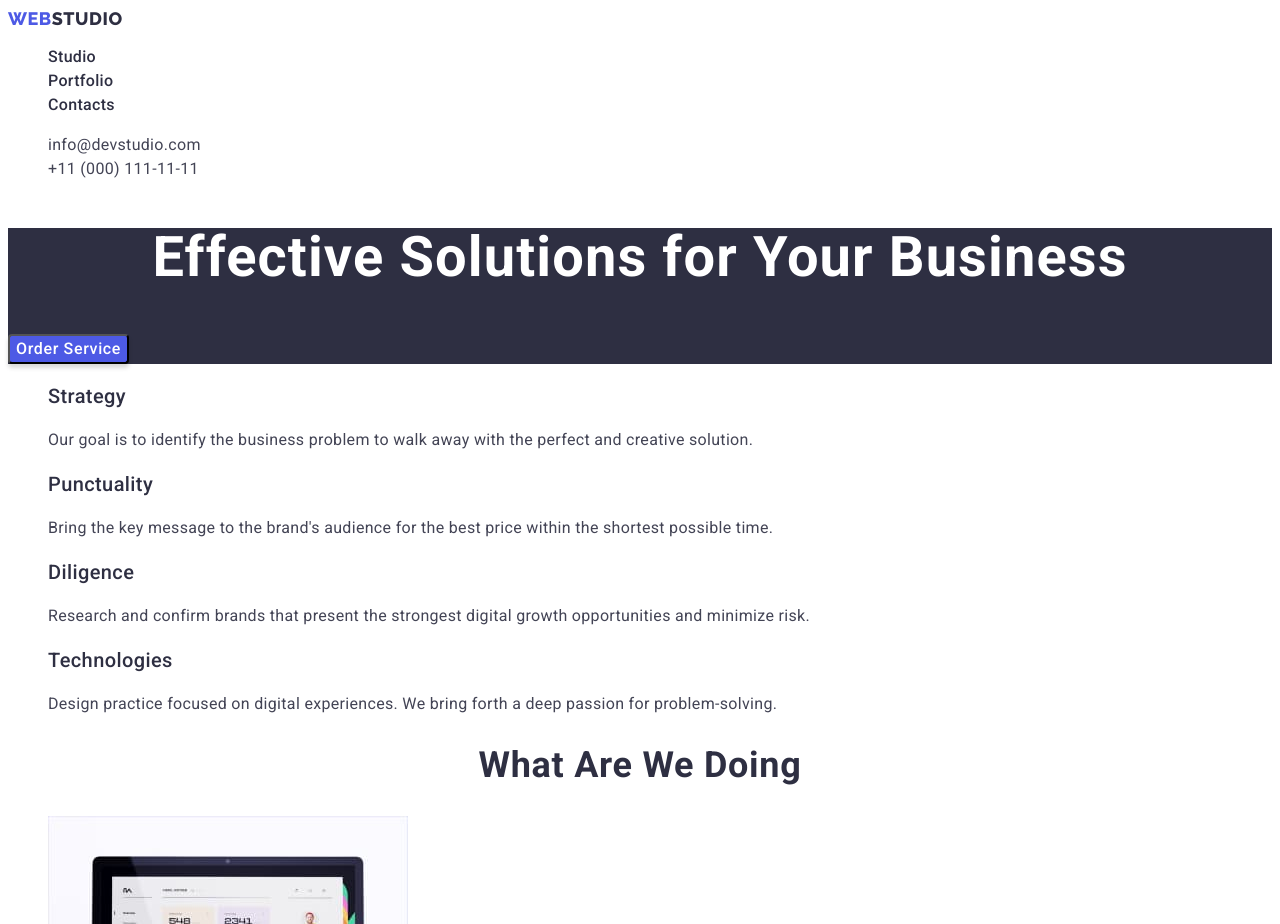
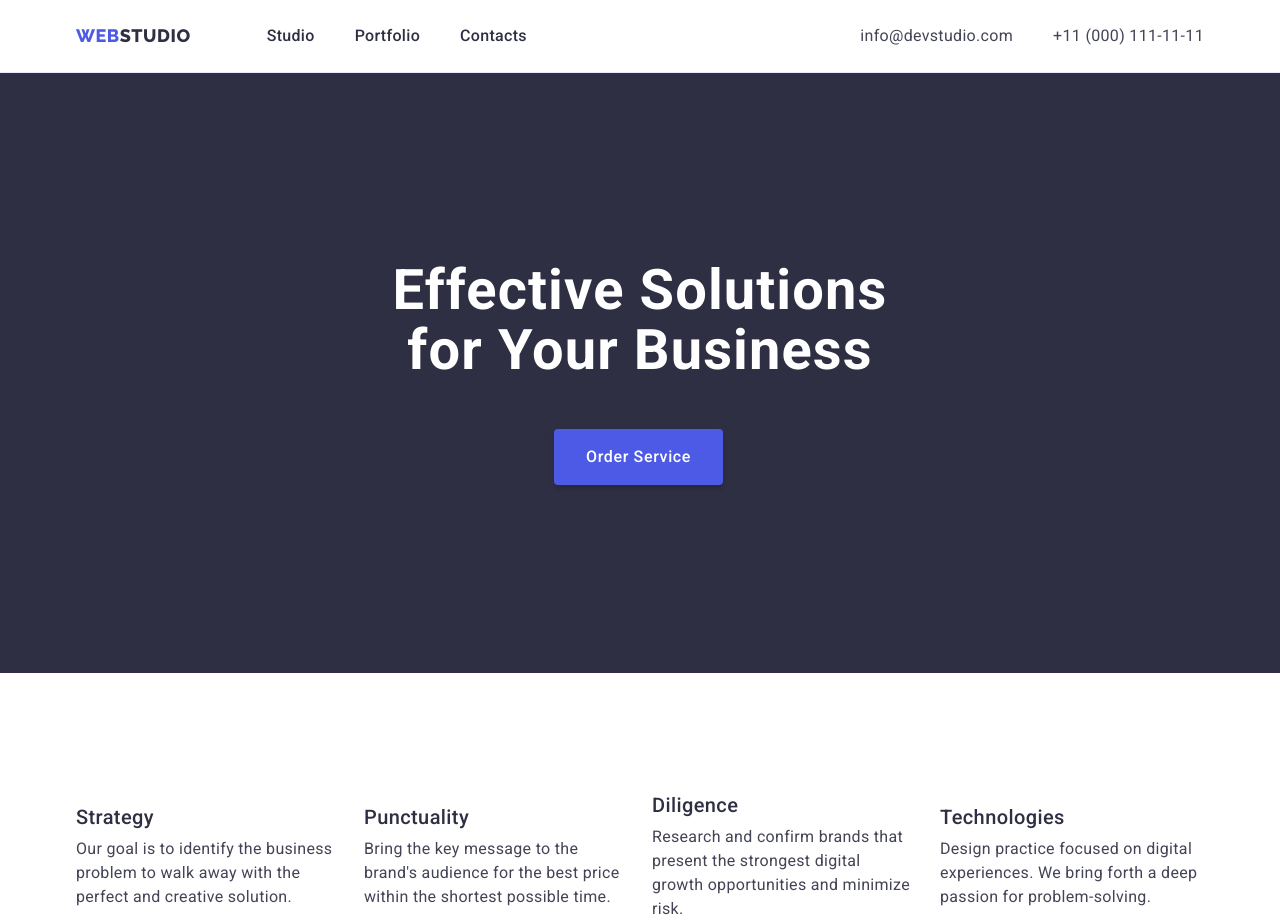
Before and after one commit to Alex8804/goit-markup-hw-03, a plain HTML site: page index.html in a window 1280 px wide. Shown: the top 924 px of the page. Drawn offline with nearby package versions, Linux system fonts and the light colour scheme.

Commit message:
css main page

```diff
--- a/css/style.css
+++ b/css/style.css
@@ -1,9 +1,25 @@
-:root {
-  --accent-color: #404bbf;
-  --primary-font: "Roboto", sans-serif;
-  --secondary-font: "Raleway", sans-serif;
-  --primary-text-color: #434455;
-  --secondary-text-color: #2e2f42;
+h1,
+h2,
+h3,
+h4,
+h5.h6,
+p {
+  margin-top: 0;
+  margin-bottom: 0;
+}
+
+ul {
+  margin-top: 0;
+  margin-bottom: 0;
+  padding-left: 0;
+}
+
+img {
+  display: block;
+}
+
+button {
+  cursor: pointer;
 }
 
 .link {
@@ -14,6 +30,30 @@
   list-style: none;
 }
 
+.container {
+  width: 1158px;
+  margin-left: auto;
+  margin-right: auto;
+  padding-left: 15px;
+  padding-right: 15px;
+}
+
+.section {
+  padding-bottom: 120px;
+  padding-top: 120px;
+}
+.our-work-section {
+  padding-bottom: 120px;
+}
+
+:root {
+  --accent-color: #404bbf;
+  --primary-font: "Roboto", sans-serif;
+  --secondary-font: "Raleway", sans-serif;
+  --primary-text-color: #434455;
+  --secondary-text-color: #2e2f42;
+}
+
 body {
   font-family: var(--primary-font);
   color: var(--primary-text-color);
@@ -22,16 +62,50 @@ body {
 
 /* =================HEADER================= */
 
+.top-header {
+  border-bottom: 1px solid #e7e9fc;
+}
+
+.page-header-container {
+  display: flex;
+  align-items: center;
+  justify-content: space-between;
+  padding-top: 24px;
+  padding-bottom: 24px;
+}
+
+.navigation {
+  display: flex;
+  align-items: center;
+}
+
+.menu {
+  display: flex;
+  align-items: center;
+}
+
+.menu-item:not(:last-child) {
+  margin-right: 40px;
+}
+
+.contacts-list {
+  display: flex;
+  align-items: center;
+}
+
 .logotype {
   font-family: var(--secondary-font);
   font-weight: 800;
   font-size: 18px;
   line-height: 1.17;
-  display: flex;
-  align-items: center;
   letter-spacing: 0.03em;
   text-transform: uppercase;
   color: #4d5ae5;
+
+  display: flex;
+  align-items: center;
+
+  margin-right: 76px;
 }
 .logotype-right {
   color: #2e2f42;
@@ -63,9 +137,14 @@ body {
   letter-spacing: 0.02em;
   color: var(--primary-text-color);
 }
+
 .contacts:hover,
 .contacts:focus {
   color: var(--accent-color);
+}
+
+.mail {
+  margin-right: 40px;
 }
 
 /* ====================FOOTER==================== */
@@ -101,20 +180,34 @@ body {
   text-align: center;
   letter-spacing: 0.02em;
   color: #ffffff;
+
+  padding-top: 188px;
+  padding-left: 316px;
+  padding-right: 316px;
+  margin-bottom: 48px;
 }
+
 .hero-btn {
+  padding-top: 16px;
+  padding-bottom: 16px;
+  padding-right: 32px;
+  padding-left: 32px;
   color: #ffffff;
   font-family: var(--primary-font);
   font-weight: 500;
   font-size: 16px;
   line-height: 1.5;
-  display: flex;
-  align-items: center;
   letter-spacing: 0.04em;
   background: #4d5ae5;
   box-shadow: 0px 4px 4px rgba(0, 0, 0, 0.15);
   border-radius: 4px;
-  cursor: pointer;
+  border-style: none;
+}
+
+.hero-btn-position {
+  padding-bottom: 188px;
+  padding-left: 478px;
+  padding-left: 478px;
 }
 
 .hero-btn:hover,
@@ -126,6 +219,20 @@ body {
 
 /* =============Features============= */
 
+.advantages-list {
+  display: flex;
+  align-items: center;
+  flex-wrap: wrap;
+}
+
+.advantages-list-item {
+  width: 264px;
+}
+
+.advantages-list-item:not(:last-child) {
+  margin-right: 24px;
+}
+
 .advantages-title {
   font-family: var(--primary-font);
   font-weight: 500;
@@ -133,6 +240,8 @@ body {
   line-height: 1.2;
   letter-spacing: 0.02em;
   color: var(--secondary-text-color);
+
+  margin-bottom: 8px;
 }
 
 .adventages-text {
@@ -154,12 +263,25 @@ body {
   letter-spacing: 0.02em;
   text-transform: capitalize;
   color: #2e2f42;
+
+  margin-bottom: 72px;
 }
 
+.our-work-list {
+  display: flex;
+  flex-wrap: wrap;
+  gap: 24px;
+}
 /* ===============Our Team=============== */
 
 .team-section {
   background: #f4f4fd;
+}
+
+.team-list {
+  display: flex;
+  flex-wrap: wrap;
+  gap: 24px ;
 }
 
 .team-title {
@@ -171,6 +293,8 @@ body {
   letter-spacing: 0.02em;
   text-transform: capitalize;
   color: #2e2f42;
+
+  margin-bottom: 72px;
 }
 
 .team-list-item {
--- a/index.html
+++ b/index.html
@@ -11,6 +11,7 @@
     <link
         href="https://fonts.googleapis.com/css2?family=Raleway:wght@800&family=Roboto:wght@400;500;700;900&display=swap"
         rel="stylesheet">
+    <link rel="stylesheet" href="https://cdn.jsdelivr.net/npm/modern-normalize@1.1.0/modern-normalize.min.css">
     <link rel="stylesheet" href="./css/style.css">
 
 </head>
@@ -19,9 +20,11 @@
     <!-- =====================HEADER===================== -->
 
     <header class="top-header">
+        <div class="container page-header-container">
             <nav class="navigation">
                 <a class="link logotype" href="./index.html">Web
-                <span class="logotype-right">Studio</span></a>
+                    <span class="logotype-right">Studio</span>
+                </a>
                 <ul class="menu list">
                     <li class="menu-item">
                         <a class="link menu-link" href="./index.html">Studio</a>
@@ -35,11 +38,13 @@
                 </ul>
             </nav>
             <address class="address">
-            <ul class="list">
-                <li><a class="link contacts" href="mailto:info@devstudio.com">info@devstudio.com</a></li>
+                <ul class="list contacts-list">
+                    <li><a class="link contacts mail" href="mailto:info@devstudio.com">info@devstudio.com</a></li>
                     <li><a class="link contacts" href="tel:+110001111111">+11 (000) 111-11-11</a></li>
                 </ul>
             </address>
+        </div>
+
     </header>
 
     <!-- ======================MAIN CONTENT====================== -->
@@ -47,58 +52,77 @@
     <main>
         <!-- hero -->
         <section class="hero">
+            <div class="container">
                 <h1 class="hero-title">Effective Solutions
                     for Your Business</h1>
+                <div class="hero-btn-position">
                     <button class="hero-btn" type="button">Order Service</button>
+                </div>
+
+            </div>
         </section>
 
         <!-- features -->
-        <section class="features-section">
+        <section class="section">
+            <div class="container">
                 <h2 class="features-title" hidden>Our advantages</h2>
                 <ul class="list advantages-list">
                     <li class="advantages-list-item">
                         <h3 class="advantages-title">Strategy</h3>
-                    <p class="adventages-text">Our goal is to identify the business
-                        problem to walk away with the perfect and creative solution.</p>
+                        <p class="adventages-text">Our goal is to identify the business problem to walk away with the
+                            perfect and creative solution.</p>
                     </li>
                     <li class="advantages-list-item">
                         <h3 class="advantages-title">Punctuality</h3>
-                    <p class="adventages-text">Bring the key message to the brand's audience for the best price within the shortest possible
+                        <p class="adventages-text">Bring the key message to the brand's audience for the best price
+                            within
+                            the shortest possible
                             time.</p>
                     </li>
                     <li class="advantages-list-item">
                         <h3 class="advantages-title">Diligence</h3>
-                    <p class="adventages-text">Research and confirm brands that present the strongest digital growth opportunities and minimize
+                        <p class="adventages-text">Research and confirm brands that present the strongest digital growth
+                            opportunities and minimize
                             risk.</p>
                     </li>
                     <li class="advantages-list-item">
                         <h3 class="advantages-title">Technologies</h3>
-                    <p class="adventages-text">Design practice focused on digital experiences. We bring forth a deep passion for
+                        <p class="adventages-text">Design practice focused on digital experiences. We bring forth a deep
+                            passion for
                             problem-solving.
                         </p>
                     </li>
                 </ul>
+            </div>
+
         </section>
 
         <!-- What are we doing -->
         <section class="our-work-section">
+            <div class="container">
                 <h2 class="our-work-title">What are we doing</h2>
                 <ul class="list our-work-list">
                     <li class="our-work-item">
-                    <img class="our-work-img" src="./images/what-are-we-doing/img-01.jpg" alt="desktop-program" width="360" height="300">
+                        <img class="our-work-img" src="./images/what-are-we-doing/img-01.jpg" alt="desktop-program"
+                            width="360" height="300">
                     </li>
                     <li class="our-work-item">
-                    <img class="our-work-img" src="./images/what-are-we-doing/img-02.jpg" alt="mobile-app" width="360" height="300">
+                        <img class="our-work-img" src="./images/what-are-we-doing/img-02.jpg" alt="mobile-app"
+                            width="360" height="300">
                     </li>
                     <li class="our-work-item">
-                    <img class="our-work-img" src="./images/what-are-we-doing/img-03.jpg" alt="design-for-webpage" width="360" height="300">
+                        <img class="our-work-img" src="./images/what-are-we-doing/img-03.jpg" alt="design-for-webpage"
+                            width="360" height="300">
                     </li>
                 </ul>
+            </div>
+
         </section>
 
         <!-- Our Team -->
 
-        <section class="team-section">
+        <section class="section">
+            <div class="container">
                 <h2 class="team-title">Our Team</h2>
                 <ul class="list team-list">
                     <li class="team-list-item">
@@ -122,6 +146,8 @@
                         <p class="workers-desc">UI Designer</p>
                     </li>
                 </ul>
+            </div>
+
         </section>
     </main>
 
```
Also changed, not shown: portfolio.html (+9 -4 lines), 1 other file. Lines whose indentation alone changed are shown as unchanged.
